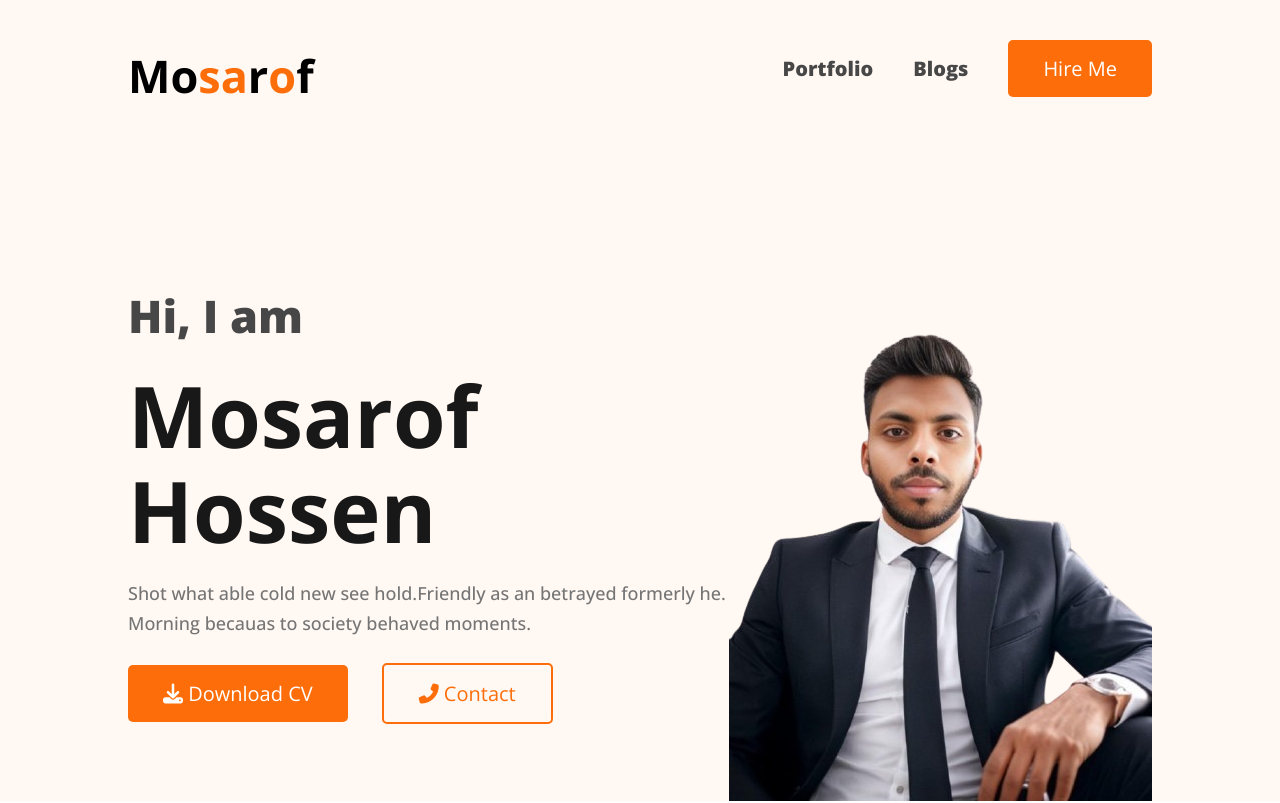
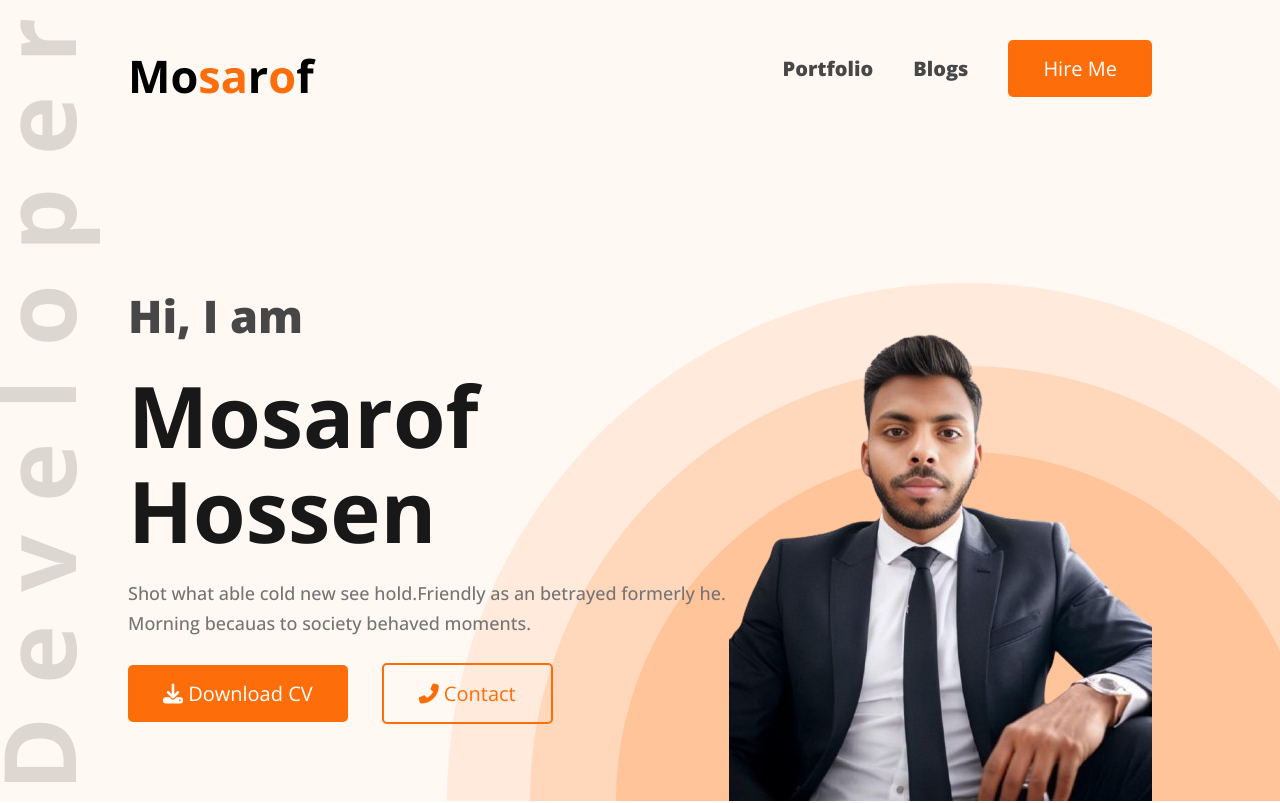
Before and after one commit to Mosarof-Hossen/my-portfolio, a plain HTML site: page index.html in a window 1280 px wide. Shown: the top 803 px of the page. Drawn offline with nearby package versions, Linux system fonts and the light colour scheme; the site is published under a folder, as on GitHub Pages, so addresses that start at the root find nothing.

Commit message:
some line added

```diff
--- a/css/style.css
+++ b/css/style.css
@@ -55,7 +55,7 @@
 /* navigation-menu */
 /* background */
 .header-section{
-    background-image: url(/image/developer.png),url(/image/header_bg.png);
+    background-image: url(../image/developer.png),url(../image/header_bg.png);
     background-repeat: no-repeat;
     background-position: center left, bottom right;
 }
```
